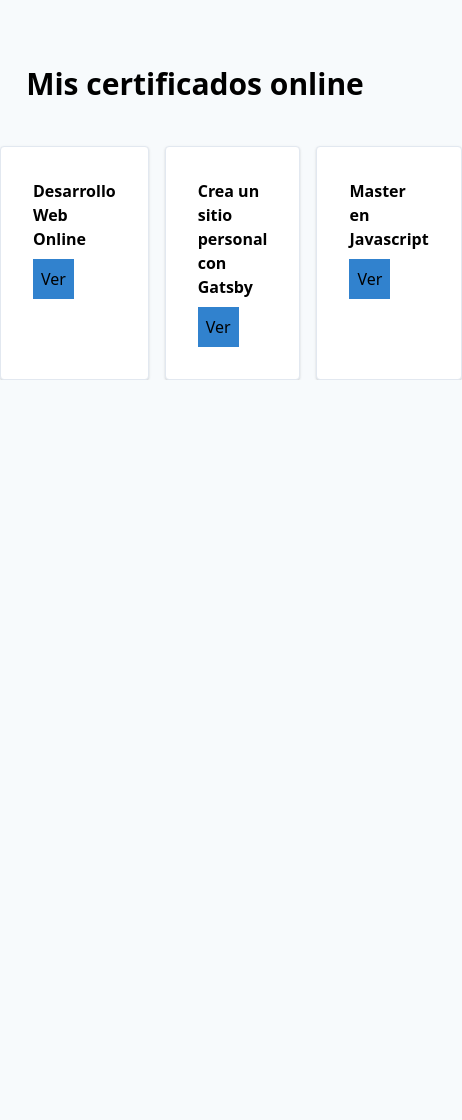
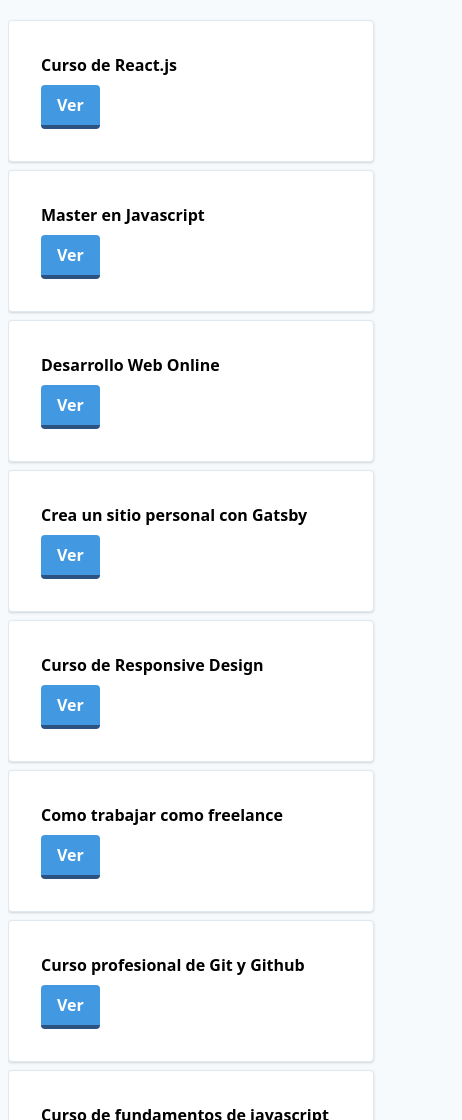
Before and after one commit to noriega2112/noriega2112.github.io, a Gatsby site: page / in a window 390 px wide. Shown: the part 880-2000 px from the top of the page, 462 px wide, since content can reach past the window. Before the commit the page ends 1260 px from the top, so only its background shows below. Built offline with nearby package versions, Linux system fonts and the light colour scheme; Gatsby itself is replaced by a stand-in of ours; no server answers.

Commit message:
Arreglos mobile first y agregar mas cursos

```diff
--- a/src/components/courses.jsx
+++ b/src/components/courses.jsx
@@ -20,14 +20,14 @@
         <section>
             <div className="mt-24">
                 <div className="max-w-4xl mx-auto">
-                    <h2 className="text-3xl font-bold text-center">Mis certificados online</h2>
-                    <div className="flex mt-8">
+                    <h2 className="sm:text-3xl text-2xl font-bold text-center">Mis certificados online</h2>
+                    <div className="flex-1 ml-2 sm:flex mx-auto mt-8 overflow-x-auto">
                         {
                             data.dataJson.data.courses.map(certificate =>(
                                 <div className="shadow border p-8 bg-white mt-2 mr-4 rounded">
                                     <h4 className="font-bold">{certificate.title}</h4>
-                                    <div className="text-cente2r">
-                                        <a href={certificate.url} target="_blank" rel="noopener noreferrer" className="inline-block bg-blue-600 p-2 mt-2 radius">Ver</a>
+                                    <div className="text-white">
+                                        <a href={certificate.url} target="_blank" rel="noopener noreferrer" className="inline-block btn p-2 mt-2 ">Ver</a>
                                     </div>
                                 </div>
                             ))
--- a/src/components/header.jsx
+++ b/src/components/header.jsx
@@ -8,10 +8,10 @@
             <div className="flex justify-center items-center">
 
                 <div className="flex-1">
-                    <h1 className="font-bold text-blue-500 text-6xl">¡Hola! Soy Edwin</h1>
-                    <p className="text-xl font-light">Creo aplicaciones web y de escritorio.</p>
+                    <h1 className="font-bold text-blue-500 text-3xl sm:text-6xl">¡Hola! Soy Edwin</h1>
+                    <p className="text-base sm:text-xl font-light">Creo aplicaciones web y de escritorio.</p>
                 </div>
-                <img src={illustration} alt="Ilustración informática" style={{height: "300px"}}/>
+                <img src={illustration} alt="Ilustración informática" style={{height: "200px"}}/>
                 </div>
 
             <div>
--- a/src/data/certificates.json
+++ b/src/data/certificates.json
@@ -5,20 +5,46 @@
         "certificates": [ ],
         "articles": [ ],
         "courses": [
+
+            {
+                "title": "Curso de React.js",
+                "progress": "100.0",
+                "url": "https://platzi.com/@Noriega2112/curso/1548-react/diploma/detalle/"
+            },
+            {
+                "title": "Master en Javascript",
+                "progress": "100.0",
+                "url": "https://www.udemy.com/certificate/UC-CGLLQYJ2/"
+            },
             {
                 "title": "Desarrollo Web Online",
-                "progress": "13.0",
+                "progress": "100.0",
                 "url": "https://platzi.com/@Noriega2112/curso/1350-html5-css3/diploma/detalle/"
             },
             {
                 "title": "Crea un sitio personal con Gatsby",
-                "progress": "50.0",
+                "progress": "100.0",
                 "url": "http://codigofacilito.com/courses/sitio-persional-gatsby"
             },
             {
-                "title": "Master en Javascript",
-                "progress": "50.0",
-                "url": "https://www.udemy.com/certificate/UC-CGLLQYJ2/"
+                "title": "Curso de Responsive Design",
+                "progress": "100.0",
+                "url": "https://platzi.com/@Noriega2112/curso/1362-responsive-design/diploma/detalle/"
+            },
+            {
+                "title": "Como trabajar como freelance",
+                "progress": "100.0",
+                "url": "https://platzi.com/@Noriega2112/curso/1514-trabajar-freelance/diploma/detalle/"
+            },
+            {
+                "title": "Curso profesional de Git y Github",
+                "progress": "100.0",
+                "url": "https://platzi.com/@Noriega2112/curso/1514-trabajar-freelance/diploma/detalle/"
+            },
+            {
+                "title": "Curso de fundamentos de javascript",
+                "progress": "100.0",
+                "url": "https://platzi.com/@Noriega2112/curso/1339-fundamentos-javascript/diploma/detalle/"
             }
 
         ]
```
